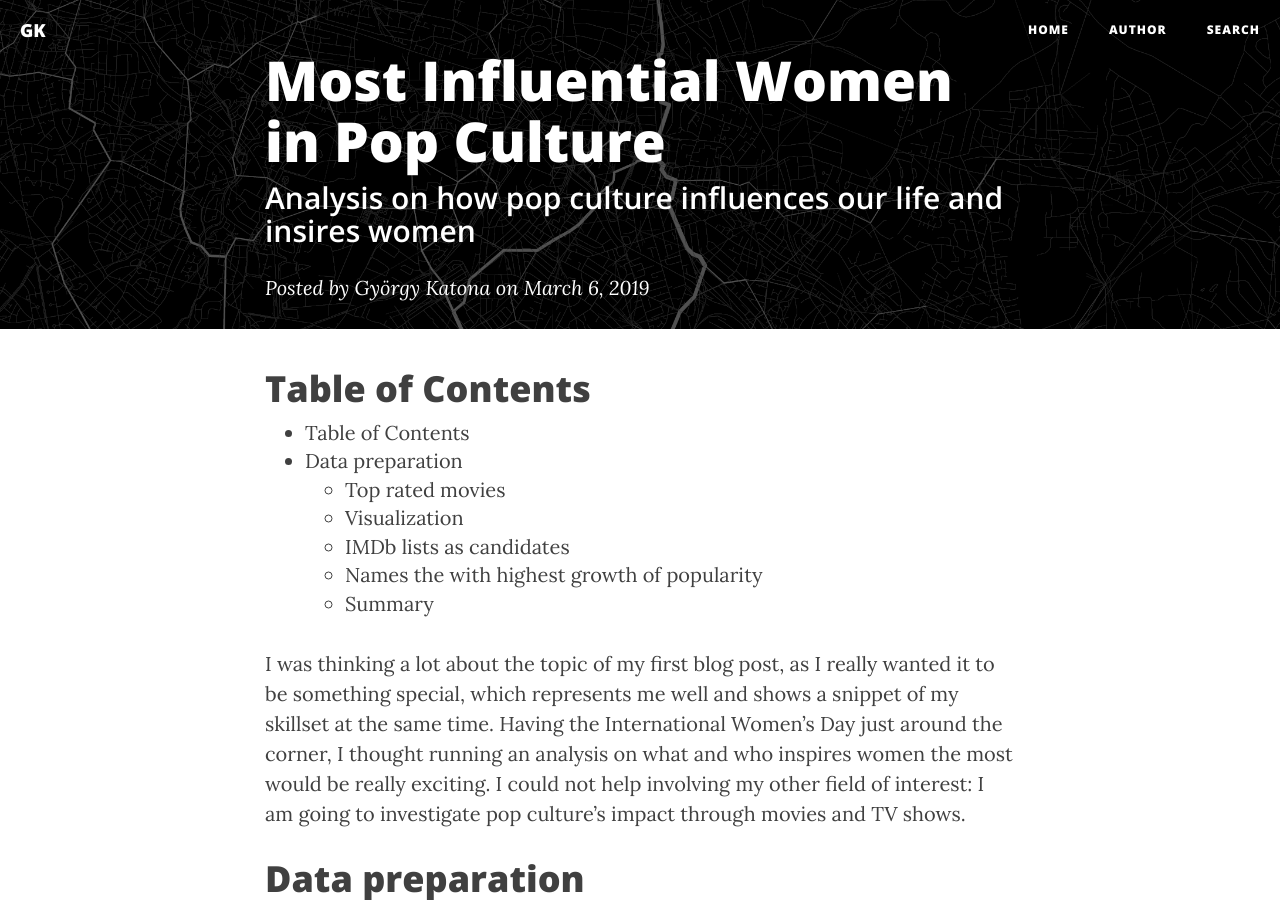
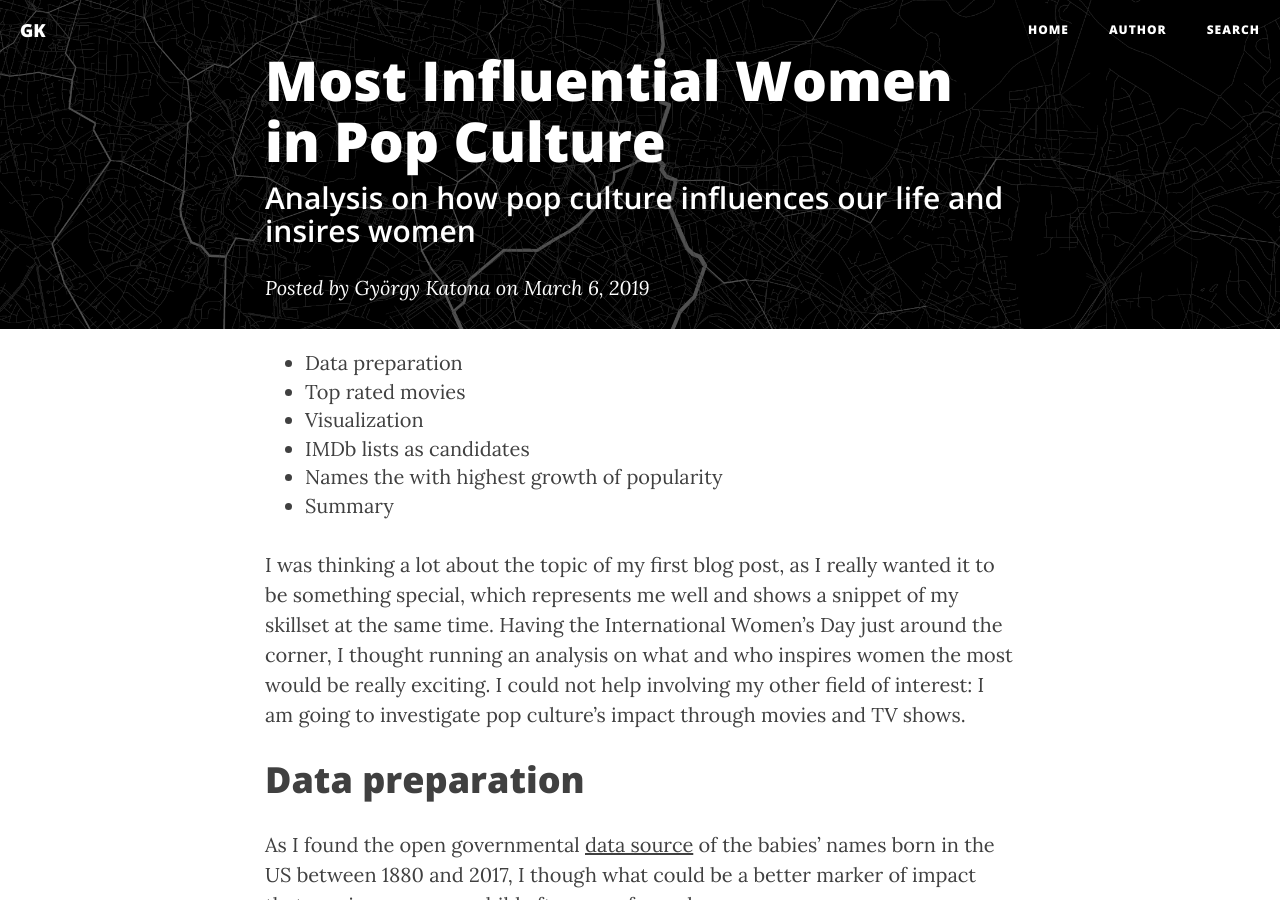
Before and after one commit to georgekatona/georgekatona.github.io, a Jekyll site: the page built from _posts/2019-03-06-Top-10-Most-Influential-Women.markdown, in a window 1280 px wide and 900 px high. Built offline with Jekyll 4.4.1, drawn with Linux system fonts in a browser that asks for light colours; nearby versions of some CDN libraries; comment, search, counter and statistics services are not loaded.

Commit message:
Edit post

```diff
--- a/_posts/2019-03-06-Top-10-Most-Influential-Women.markdown
+++ b/_posts/2019-03-06-Top-10-Most-Influential-Women.markdown
@@ -7,8 +7,6 @@
 img_preview:	"img/female_inspiration.jpg"
 draft:	true
 ---
-
-# Table of Contents
 
 * TOC
 {:toc}
@@ -108,7 +106,7 @@
 
 
 
-### Top rated movies
+# Top rated movies
 
 Given the birth data, I had to find a set of names of influential characters as candidates. Although IMBb doesn't provide an open API, I found [TMBd](https://www.themoviedb.org/) as an alternative for iterative search. It provides a daily updated "most popular" list of movies and TV shows, but it contains almost exclusively recent titles, which doesn't help our analysis of impact. On the other hand it also provides a list of top rated movies, critically successful titles usually have larger pop culture relevancy.
 
@@ -315,7 +313,7 @@
 
 
 
-### Visualization
+# Visualization
 
 I used [Plotly](https://plot.ly/python/) library to visualize trends. Apart from the images shown below I link all interactive plots for the same query.
 
@@ -411,7 +409,7 @@
 ![rising_names_top_rated_zoomed](https://georgekatona.com/img/female_inspiration/rising_names_top_rated_zoomed.png)
 
 
-### IMDb lists as candidates
+# IMDb lists as candidates
 
 As a first iteration, visualizing popular names from top rated movies worked well, but the average rating of a movie isn't necessarily the best predictor of pop culture significance. In the next step I exported [Top Pop Culture Films](https://www.imdb.com/list/ls002272292/) and [Top Pop Culture TV Shows](https://www.imdb.com/list/ls022768086/) lists from IMDb. Despite of these lists being highly subjective, they include so many films and TV shows that most of the relevant titles seem to be included.
 
@@ -475,7 +473,7 @@
 
 Well, it is nice to have a lot of data to investigate, but it is also somewhat crowded. If you're interested in all of them, look at the interactive version right [here](https://plot.ly/~george.katona/24/names-growing-popularity-from-imdb-lists/). Otherwise let's sort it by the popularity growth rate and show only the top 10 results.
 
-### Names the with highest growth of popularity
+# Names the with highest growth of popularity
 
 To find the names with the highest growth of popularity, I introduced a new column "max_growth". Doing so keeps a while, but then we can sort and make queries on it.
 
@@ -619,6 +617,6 @@
 ![top_10_growing_female_names_2000](https://georgekatona.com/img/female_inspiration/top_10_growing_female_names_2000.png)
 
 
-### Summary
+# Summary
 
 Data shows us not only that we live in the best years so far to gain inspiration from female movie and TV characters, but also that what huge impact these shows have on our life. The world has never been so deeply connected and for this reason, the movie industry has never had greater responsibility of telling us stories which can really help us to become or raise our heroes.
```
